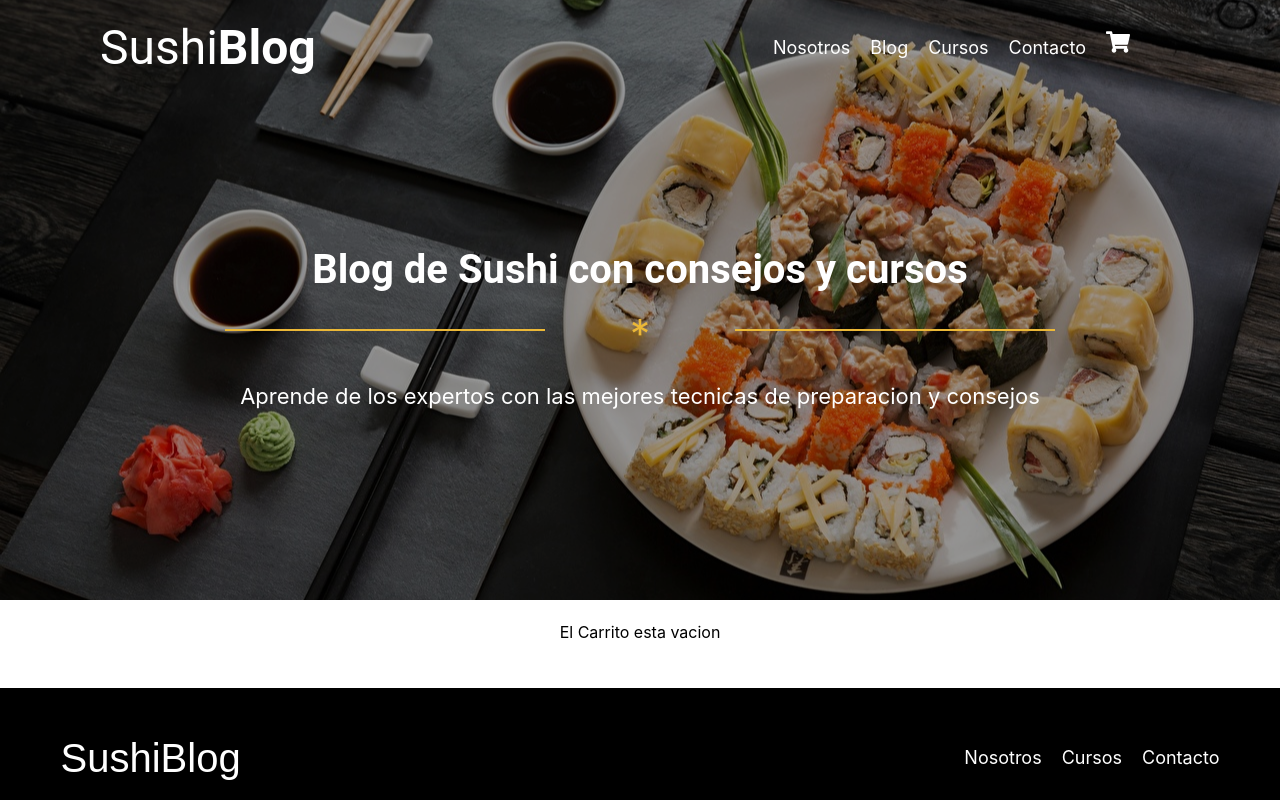
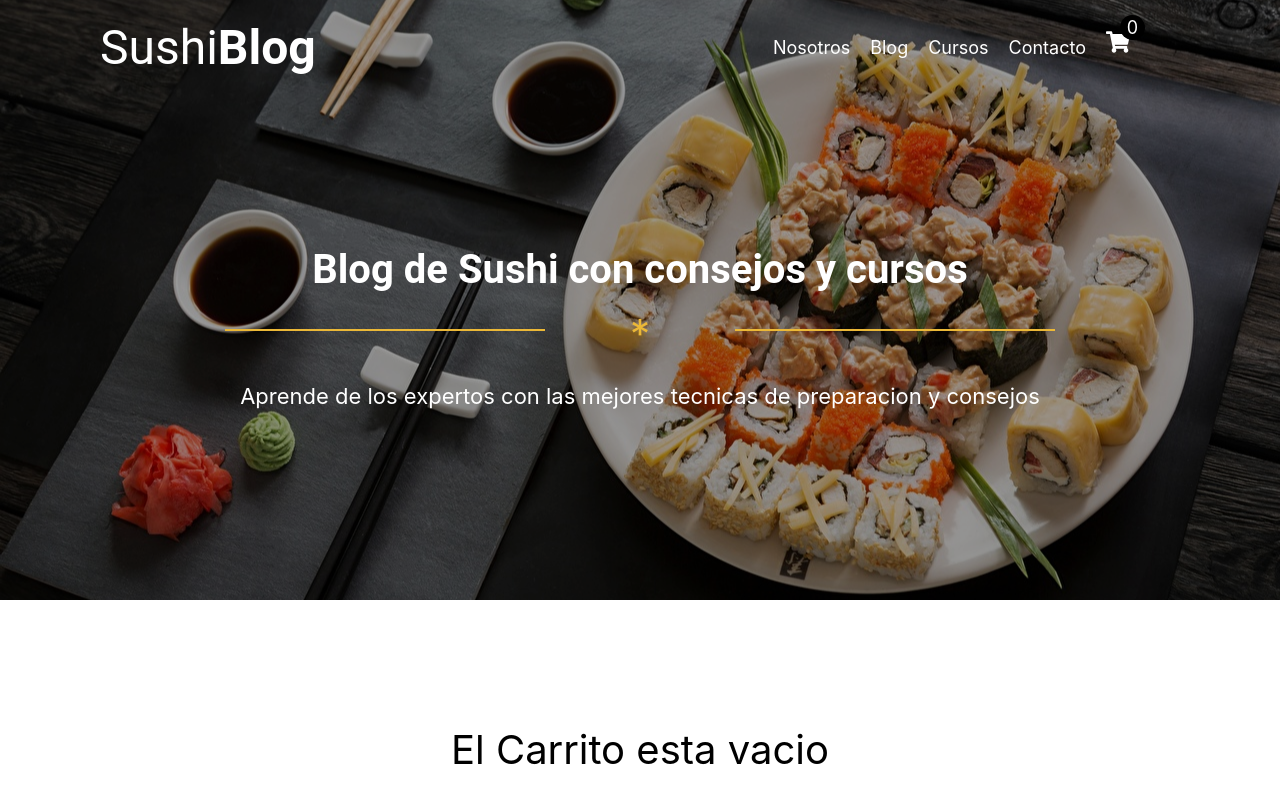
Before and after one commit to estebanmavarezb/react-app, a React (Create React App) app: page /cart in a window 1280 px wide. Shown: the top 800 px of the page. Built offline with nearby package versions, Linux system fonts and the light colour scheme.

Commit message:
cart-view

```diff
--- /dev/null
+++ b/src/components/boton/btnDireccion/btnDireccion.jsx
@@ -0,0 +1,9 @@
+import { Link } from 'react-router-dom'
+
+function BtnDireccion() {
+    return (
+        <Link className="btn btn-primario" to={`/cart`}>ver tu compra</Link>
+    )
+}
+
+export default BtnDireccion
--- /dev/null
+++ b/src/components/boton/btnVaciar/btnVaciar.jsx
@@ -0,0 +1,19 @@
+import { Link } from 'react-router-dom'
+import {useContext} from 'react';
+import {CartContext} from '../../../context/cartContext';
+
+function BtnVaciar() {
+    const context = useContext(CartContext);
+    const {deleteCart} = context;
+
+    function vaciarCart() {
+        deleteCart([])
+    }
+
+
+    return (
+        <Link className="btn btn-primario" onClick={() => vaciarCart()}>Vaciar Carrito</Link>
+    )
+}
+
+export default BtnVaciar
--- a/src/components/cart/index.jsx
+++ b/src/components/cart/index.jsx
@@ -1,10 +1,16 @@
-import React,{useState} from 'react';
+import React,{useState, useContext} from 'react';
 import { FaShoppingCart } from "react-icons/fa";
+import BtnDireccion from '../boton/btnDireccion/btnDireccion';
+import {CartContext} from '../../context/cartContext'
 import './cart.css';
 
 
 function CartWidget(){
   const [open, setOpen] = useState(false);
+  const context = useContext(CartContext);
+  const {cart} = context;
+
+
 
   const openCart = () => {
       setOpen(!open)
@@ -12,14 +18,31 @@ function CartWidget(){
   }
 
     return (
-        <div className="carrito">
-          <FaShoppingCart className="cart" onMouseEnter={openCart}/>
 
-          <div className={open ? 'contenedor-carrito active-cart' : 'contenedor-carrito'} onMouseLeave={openCart}>
-             <h1 className="text-cart text-center">Tu Carrito</h1>
-          </div>
-        </div>
 
+
+              <div className="carrito">
+              <FaShoppingCart className="cart" onMouseEnter={openCart}/> <span>{cart.length}</span>
+
+              <div className={open ? 'contenedor-carrito active-cart' : 'contenedor-carrito'} onMouseLeave={openCart}>
+                 <h1 className="text-cart text-center">Tu Carrito</h1>
+                  <div className="productos-carrito">
+                    {cart.length === 0 ? (<div id="texto-view" className="texto-carrito"><p>El Carrito esta vacio</p></div>) : (
+                      cart.map(producto => (
+                          <div className="producto-carrito">
+                            <p className="producto">{producto.name}</p>
+                            <p className="catidad">{producto.cantidad}</p>
+                            <p className="precio">{producto.price}</p>
+                         </div>
+                        ))
+                      )
+                    }
+                  </div>
+                  <div className="btn-carrito">
+                  <BtnDireccion />
+                  </div>
+              </div>
+            </div>
 
 
     );
--- a/src/components/cursosComponent/index.jsx
+++ b/src/components/cursosComponent/index.jsx
@@ -1,7 +1,11 @@
 import image from '../../img/img-sushibar.png';
 import BtnInfoCurso from '../boton/btnCusos/btnCrusos';
 
+
 function CursosComponent({curso}) {
+
+
+
     return (
         <article className="curso grid">
             <div className="columnas-4">
--- a/src/components/informcaionCursos/informacionCurso/infoCursoContent.jsx
+++ b/src/components/informcaionCursos/informacionCurso/infoCursoContent.jsx
@@ -5,12 +5,14 @@ import {CartContext} from '../../../context/cartContext';
 import {Link} from 'react-router-dom';
 
 function InfoCursoContent({informacion}) {
+    const context = useContext(CartContext);
+    const {isInCart} = context;
     const [count, setCount] = useState(1);
     if(Object.keys(informacion).length === 0) return null;
 
-    const context = useContext(CartContext)
 
-    const {isInCart} = context;
+
+
 
 
     return (
--- a/src/components/metodosCompra/CartComponent/cartComponent.jsx
+++ b/src/components/metodosCompra/CartComponent/cartComponent.jsx
@@ -2,6 +2,8 @@ import BtnForm from "../../boton/btnform/btnform";
 import CartContent from "./cartContent/carContent";
 import {useContext} from 'react';
 import {CartContext} from '../../../context/cartContext'
+import { Link } from "react-router-dom";
+import BtnVaciar from "../../boton/btnVaciar/btnVaciar";
 
 
 function CartComponent() {
@@ -20,13 +22,13 @@ function CartComponent() {
 
 
     return (
-        cart.length === 0 ? (<div className="text-center"><p>El Carrito esta vacion</p></div>) : (
+        cart.length === 0 ? (<div className="texto-carrito text-center"><p>El Carrito esta vacio</p><Link to="/categoria/cursos" className="btn btn-primario">Realiza una Compra</Link> </div>) : (
             <div className="cart-container contenedor">
             <h2 className="text-center">Tus Compras</h2>
             <div className="contenedor-productos">
                 <div className="informacion-factura">
                     <p>Nombre</p>
-                    <p>Fecha de Inicio</p>
+                    <p>Cantidad de Cursos</p>
                     <p>Precio del Curso</p>
                     <p>Eliminar producto</p>
                 </div>
@@ -44,7 +46,10 @@ function CartComponent() {
                     </div>
                 </div>
             </div>
-            <BtnForm />
+            <div className="botenes-cart">
+                <BtnVaciar />
+                <BtnForm />
+            </div>
         </div>
         )
 
--- a/src/components/metodosCompra/CartComponent/cartContent/carContent.jsx
+++ b/src/components/metodosCompra/CartComponent/cartContent/carContent.jsx
@@ -3,12 +3,13 @@ import {useContext} from 'react'
 
 function CartContent({producto}) {
     const context = useContext(CartContext);
-    const {deleteItems} = context;
+    const {deleteItems, cart} = context;
+
 
     return(
         <div className="productos">
             <div className="img-producto">
-                <img src="" alt="imagen del curso" />
+                <img src={require(`../../../../img/${producto.img}`).default} alt="imagen del curso" />
             </div>
             <div className="info-producto">
                 <p className="nombre">{producto.name}</p>
--- a/src/index.css
+++ b/src/index.css
@@ -145,6 +145,19 @@ img {
   height: 100vh;
 }
 
+.carrito span {
+  position: absolute;
+  top: -15px;
+  background-color: black;
+  border-radius: 50%;
+  width: 25px;
+  height: 25px;
+  right: -15px;
+  display: flex;
+  justify-content: center;
+  align-items: center;
+}
+
 .contenedor-productos {
   position: relative;
   overflow-y:auto;
@@ -155,7 +168,7 @@ img {
 
 .informacion-factura {
   display: flex;
-  width: 76%;
+  width: 80%;
   margin: 0 auto;
   align-items: center;
  justify-content: space-evenly;
@@ -188,6 +201,14 @@ img {
   max-height: 100%;
 }
 
+.info-productos .fecha{
+  padding-left: 20px;
+}
+
+
+.img-producto {
+  width: 10%;
+}
 
 
 .total-item {
@@ -306,3 +327,71 @@ img {
       width: 100%;
   }
 }
+
+/* modudlos carritos */
+
+.texto-carrito {
+  height: 50vh;
+  display: flex;
+  flex-direction: column;
+  justify-content: center;
+  align-items: center;
+}
+
+.texto-carrito p {
+  font-size: 4rem;
+}
+
+
+.botenes-cart {
+  width: 100%;
+  display: flex;
+  justify-content: space-between;
+}
+.productos-carrito {
+  display: flex;
+  flex-direction: column;
+}
+
+.producto-carrito {
+  display: flex;
+  padding: 5px;
+}
+
+.producto-carrito p {
+  color: black;
+  flex: 0 0 calc(36% - 0rem);
+  font-size: 10px;
+}
+
+.producto-carrito .precio {
+  flex: 0 0 calc(30% - 0rem);
+}
+
+.btn-carrito {
+  position: absolute;
+  bottom: 0;
+  right: 0;
+  width: 100%;
+  border-top: 1px solid black;
+}
+
+
+.btn-carrito .btn{
+  font-size: 12px;
+  padding: .5rem 1rem;
+  margin: 2rem 1rem;
+}
+
+.btn-carrito .btn:hover{
+ color: black;
+}
+
+#texto-view  p {
+  font-size: 18px !important;
+  color: black !important;
+}
+
+#texto-view   {
+  height: 30vh !important;
+}
```
Also changed, not shown: 1 other file (tests, documents, lock files or other folders).
